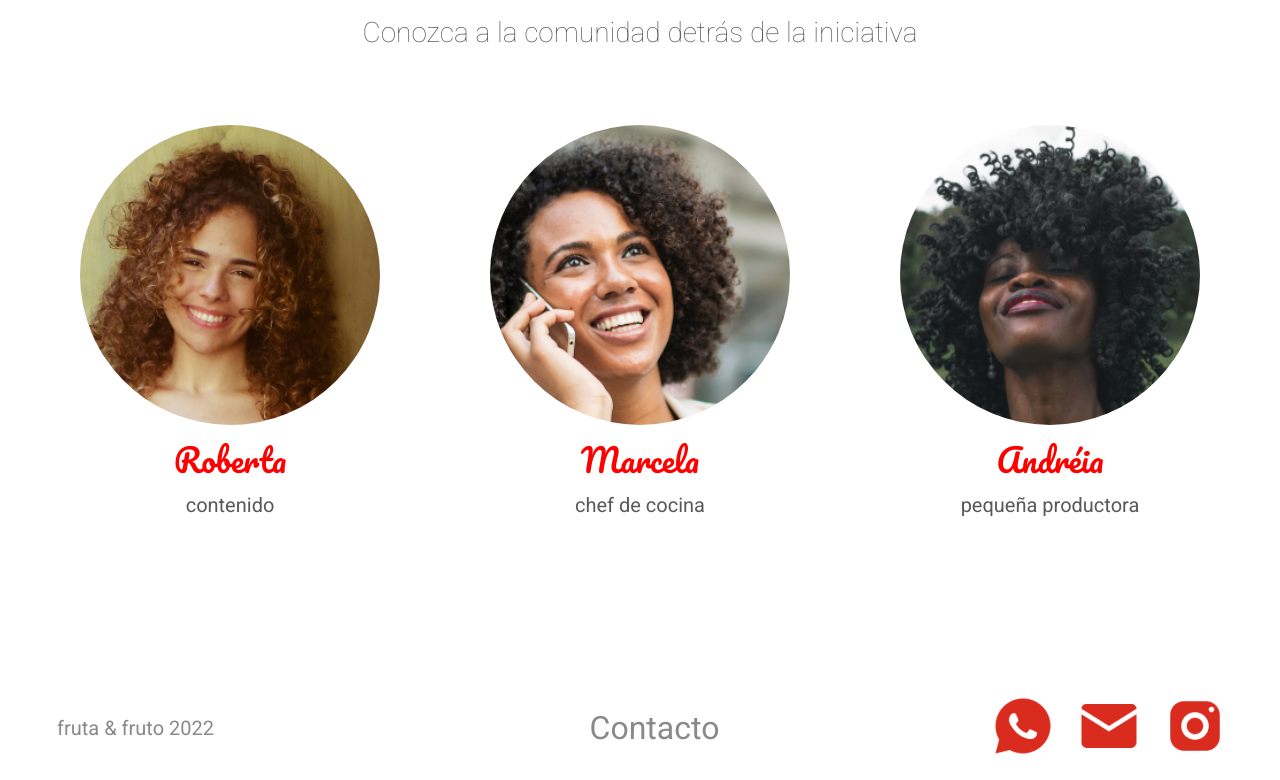
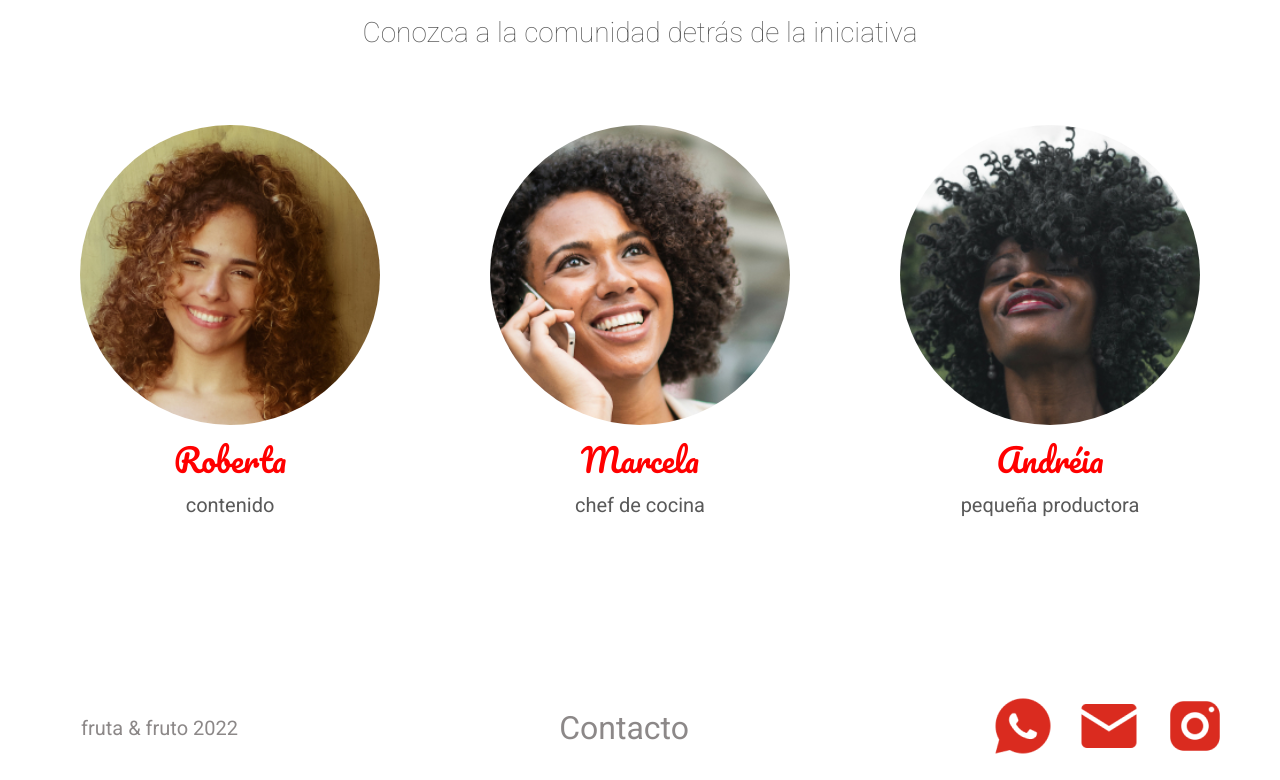
Before and after one commit to ROBER-SALAMA/Web-Recetas, a plain HTML site: page index.html in a window 1280 px wide. Shown: the part 2192-2972 px from the top of the page. Drawn offline with Linux system fonts and the light colour scheme.

Commit message:
hice modifiacaciones al css

```diff
--- a/assets/css/persona/persona-imagen.css
+++ b/assets/css/persona/persona-imagen.css
@@ -19,3 +19,17 @@
 .persona__imagen--andreia{
     background-image: url(../../img/personas/andrea.jpg);
 }
+
+@media screen and (min-width:0px) {
+    .persona__imagen{
+        height: 150px;
+        width: 150px;
+    }
+}
+
+@media (min-width: 913px) {
+    .persona__imagen{
+        height: 300px;
+        width: 300px;
+    }
+}
--- a/assets/css/rodapie.css
+++ b/assets/css/rodapie.css
@@ -6,3 +6,17 @@
     padding-left: 2rem;
     padding-right: 2rem;
 }
+
+
+@media (min-width: 0px) {
+    .rodapie{
+        flex-direction: column;
+        padding-left: 3.5rem;
+    }
+}
+
+@media (min-width: 768px) {
+    .rodapie{
+        flex-direction: row;
+    }
+}
--- a/assets/css/rodapie/rodapie-descripcion.css
+++ b/assets/css/rodapie/rodapie-descripcion.css
@@ -4,3 +4,14 @@
     margin-left: 5rem;
     color: #8c8888;
 }
+
+@media (min-width: 0px) {
+    .rodapie__descripcion{
+        margin-right: 5.3rem;
+    }
+}
+@media (min-width: 768px) {
+    .rodapie__descripcion{
+        margin-left: 5rem;
+    }
+}
```
Also changed, not shown: assets/css/rodapie/rodapie-titulo.css (+7 -0 lines).
